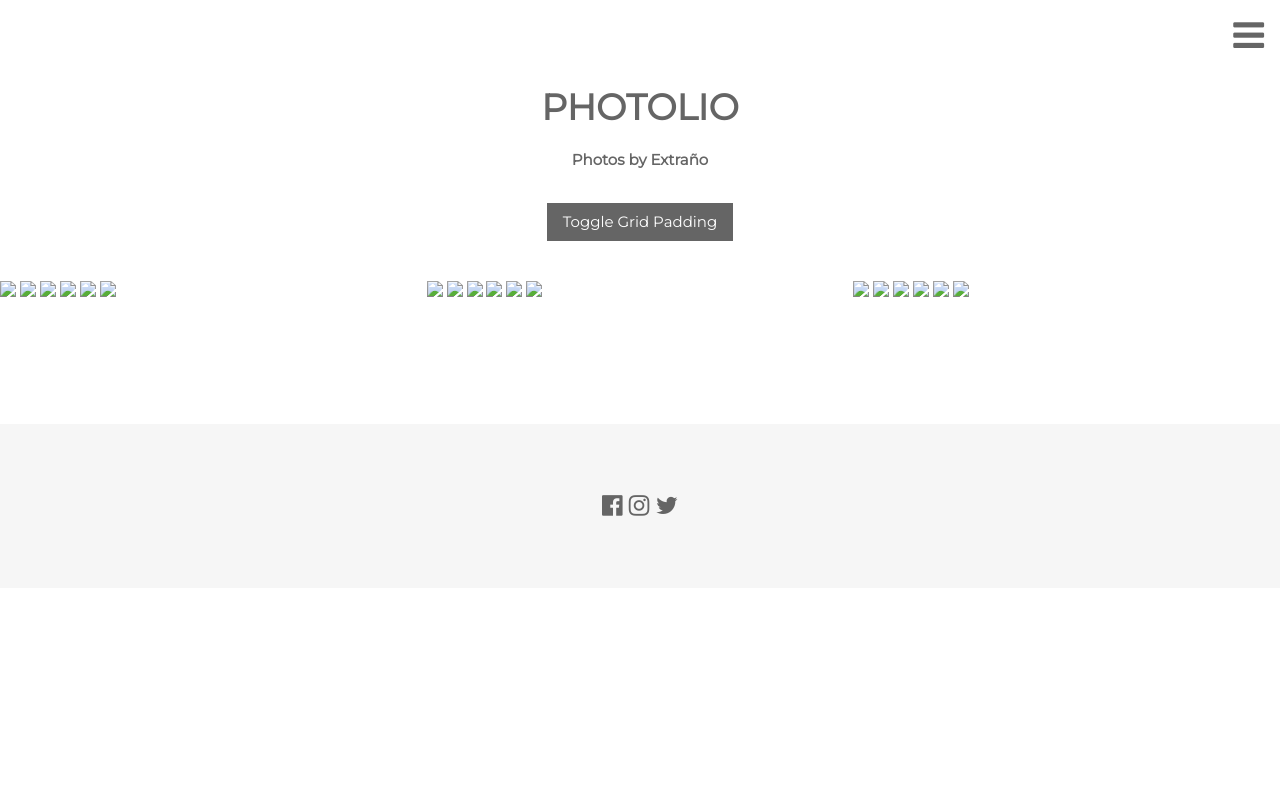
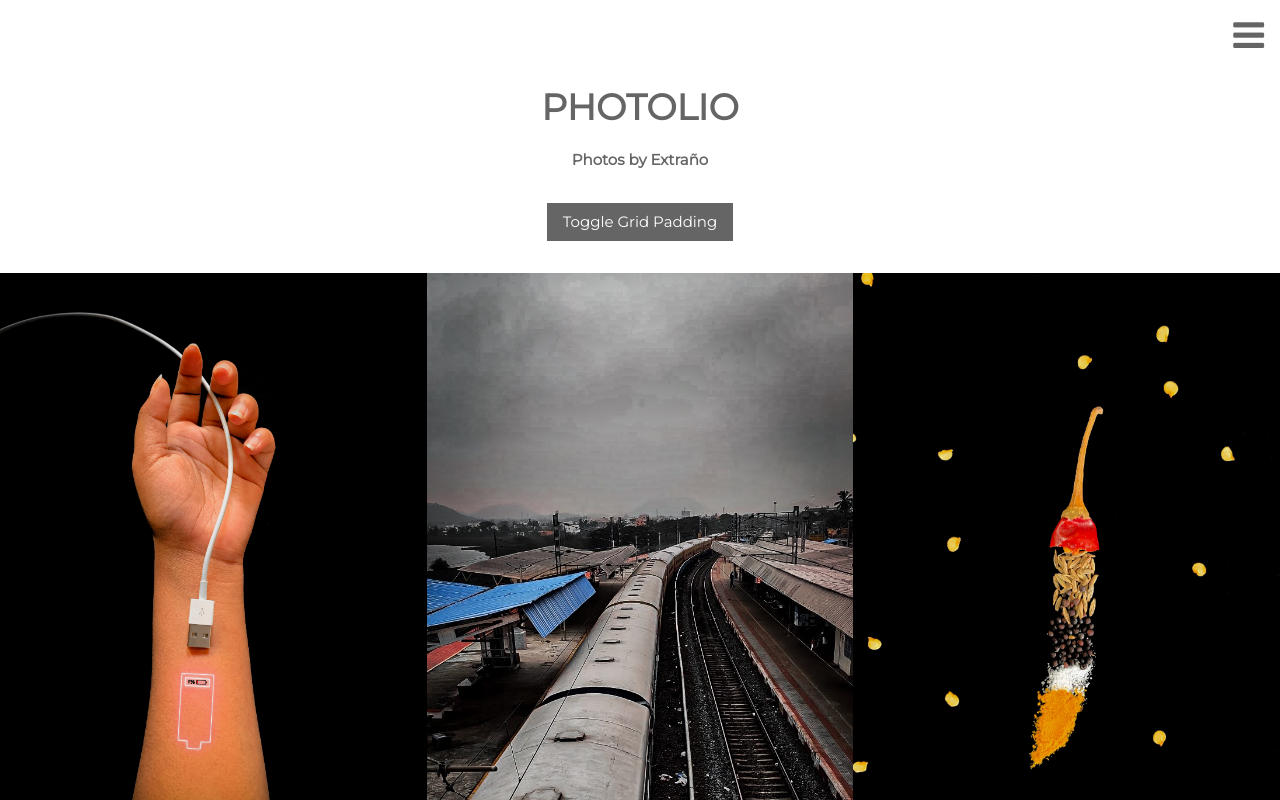
Before and after one commit to SudheshnaChandolu/Photolio, a plain HTML site: page index.html in a window 1280 px wide. Shown: the top 800 px of the page. Drawn offline with nearby package versions, Linux system fonts and the light colour scheme.

Commit message:
Photolio-Extrano

```diff
--- a/index.html
+++ b/index.html
@@ -42,30 +42,30 @@ img {margin-bottom: -7px}
 <!-- Photo Grid -->
 <div class="w3-row" id="myGrid" style="margin-bottom:128px">
   <div class="w3-third">
-    <img src="C:\Users\pc\Desktop\HTML5\Images/battery.jpg" style="width:100%">
-    <img src="C:\Users\pc\Desktop\HTML5\Images/clip.jpeg" style="width:100%">
-    <img src="C:\Users\pc\Desktop\HTML5\Images/flag.jpg" style="width:100%">
-    <img src="C:\Users\pc\Desktop\HTML5\Images/hald_tomato.jpg" style="width:100%">
-    <img src="C:\Users\pc\Desktop\HTML5\Images/hand-sky.jpeg" style="width:100%">
-    <img src="C:\Users\pc\Desktop\HTML5\Images/monday.jpg" style="width:100%">
+    <img src="Images/battery.jpg" style="width:100%">
+    <img src="Images/clip.jpeg" style="width:100%">
+    <img src="Images/flag.jpg" style="width:100%">
+    <img src="Images/hald_tomato.jpg" style="width:100%">
+    <img src="Images/hand-sky.jpeg" style="width:100%">
+    <img src="Images/monday.jpg" style="width:100%">
   </div>
 
   <div class="w3-third">
-    <img src="C:\Users\pc\Desktop\HTML5\Images/railway.jpg" style="width:100%">
-    <img src="C:\Users\pc\Desktop\HTML5\Images/sun-birds.jpeg" style="width:100%">
-    <img src="C:\Users\pc\Desktop\HTML5\Images/life.jpg" style="width:100%">
-    <img src="C:\Users\pc\Desktop\HTML5\Images/arrest.jpg" style="width:100%">
-    <img src="C:\Users\pc\Desktop\HTML5\Images/butterfly.jpeg" style="width:100%">
-    <img src="C:\Users\pc\Desktop\HTML5\Images/hand.jpg" style="width:100%">
+    <img src="Images/railway.jpg" style="width:100%">
+    <img src="Images/sun-birds.jpeg" style="width:100%">
+    <img src="Images/life.jpg" style="width:100%">
+    <img src="Images/arrest.jpg" style="width:100%">
+    <img src="Images/butterfly.jpeg" style="width:100%">
+    <img src="Images/hand.jpg" style="width:100%">
   </div>
 
   <div class="w3-third">
-    <img src="C:\Users\pc\Desktop\HTML5\Images/mirchi.jpg" style="width:100%">
-    <img src="C:\Users\pc\Desktop\HTML5\Images/peacock.jpg" style="width:100%">
-    <img src="C:\Users\pc\Desktop\HTML5\Images/question.jpg" style="width:100%">
-    <img src="C:\Users\pc\Desktop\HTML5\Images/rose.jpg" style="width:100%">
-    <img src="C:\Users\pc\Desktop\HTML5\Images/sunset.jpg" style="width:100%">
-    <img src="C:\Users\pc\Desktop\HTML5\Images/biscuits.jpg" style="width:100%">
+    <img src="Images/mirchi.jpg" style="width:100%">
+    <img src="Images/peacock.jpg" style="width:100%">
+    <img src="Images/question.jpg" style="width:100%">
+    <img src="Images/rose.jpg" style="width:100%">
+    <img src="Images/sunset.jpg" style="width:100%">
+    <img src="Images/biscuits.jpg" style="width:100%">
   </div>
 </div>
 
```
